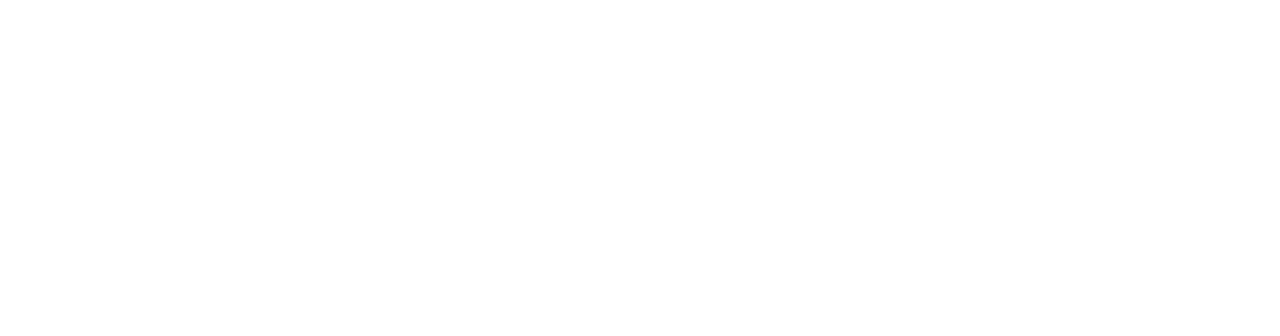
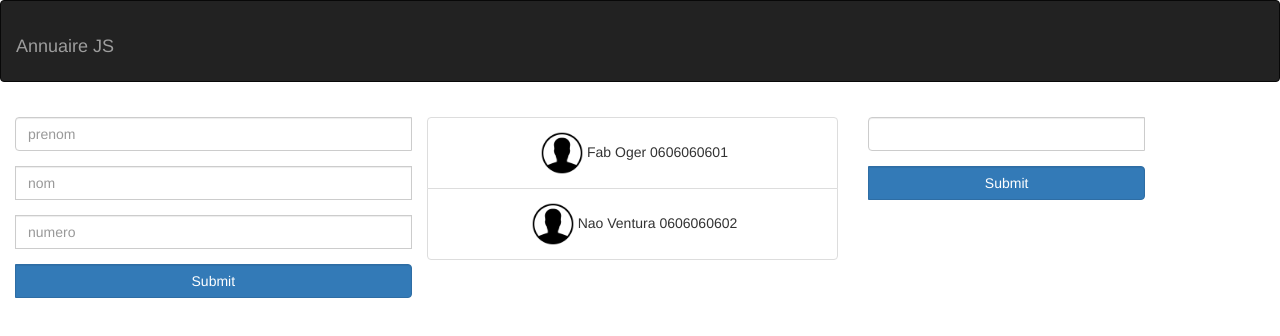
Before and after one commit to fabienoger/annuaire, a plain HTML site: page index.html in a window 1280 px wide. Drawn offline with nearby package versions, Linux system fonts and the light colour scheme.

Commit message:
avatar #etape4

```diff
--- a/app.js
+++ b/app.js
@@ -0,0 +1,36 @@
+var $champs = document.getElementById("champs");
+var $bouton = document.getElementById("bouton");
+var $ajouter = document.getElementById("ajouter");
+var $resultatRecherche = document.getElementById("resultatRecherche");
+var $liste = document.getElementById("liste");
+
+var $prenom = document.getElementById("prenom");
+var $nom = document.getElementById("nom");
+var $numero = document.getElementById("numero");
+
+annuaire = [{
+  prenom: "Fab",
+  nom: "Oger",
+  numero: "0606060601"
+},{
+  prenom: "Nao",
+  nom: "Ventura",
+  numero: "0606060602"
+}];
+
+function afficherList(){
+  elements = "";
+  _.each(annuaire, function(contact) {
+    elements += "<li class='list-group-item'><img src='img/ios7-contact-outline.png' width='50' height='50'>" + contact.prenom + " " + contact.nom + " " + contact.numero + "</li>";
+  });
+  $liste.innerHTML = elements ;
+}
+
+function addList(){
+  annuaire.push({prenom: $prenom.value, nom: $nom.value, numero: $numero.value});
+  afficherList();
+}
+
+afficherList();
+
+$ajouter.onclick = addList;
--- a/index.html
+++ b/index.html
@@ -3,14 +3,37 @@
 	<head>
 		<meta charset="utf-8">
 		<meta name="viewport" content="width=device-width, initial-scale=1">
-		<title>$Titre</title>
+		<title>Annuaire - Underscore</title>
+		<link rel="stylesheet" type="text/css" href="../../../bootstrap/css/bootstrap.css">
 		<link rel="stylesheet" type="text/css" href="style.css">
 	</head>
 	<body>
-		<header>
-		</header>
-		<main>
-		</main>
+    <header>
+      <div class="navbar navbar-inverse">
+        <h1 class="navbar-brand">Annuaire JS</h1>
+      </div>
+    </header>
+    <main class="container-fluid">
+      <div class="row">
+        <div class="col-md-4">
+          <form type="post" action="#" class="input-group">
+            <input id="prenom" type="text" placeholder="prenom" class="form-control">
+            <input id="nom" type="text" placeholder="nom" class="form-control">
+            <input id="numero" type="text" placeholder="numero" class="form-control">
+            <input id="ajouter" type="submit" class="form-control btn btn-primary">
+           </form>
+         </div>
+         <ul id="liste" class="col-md-4 list-group"></ul>
+         <div class="col-md-4">
+          <form type="post" action="#" class="input-group">
+            <input id="champs" type="text" class="form-control">
+            <input type="submit" id="bouton" class="form-control btn btn-primary">
+          </form>
+            <ul id="resultatRecherche" class="list-group list-group-item-info"></ul>
+         </div>
+      </div>
+    </main>
+    <script type="text/javascript" src="../../../underscore-js/underscore/underscore.js"></script>
     <script type="text/javascript" src="app.js"></script>
 	</body>
 </html>
--- a/style.css
+++ b/style.css
@@ -0,0 +1,16 @@
+* {
+  margin: 0;
+  padding: 0;
+}
+
+input {
+  margin: 15px auto;
+}
+
+ul {
+  margin: 15px auto;
+}
+
+ul li {
+  text-align: center;
+}
```
Also changed, not shown: img/ios7-contact-outline.png (added).
